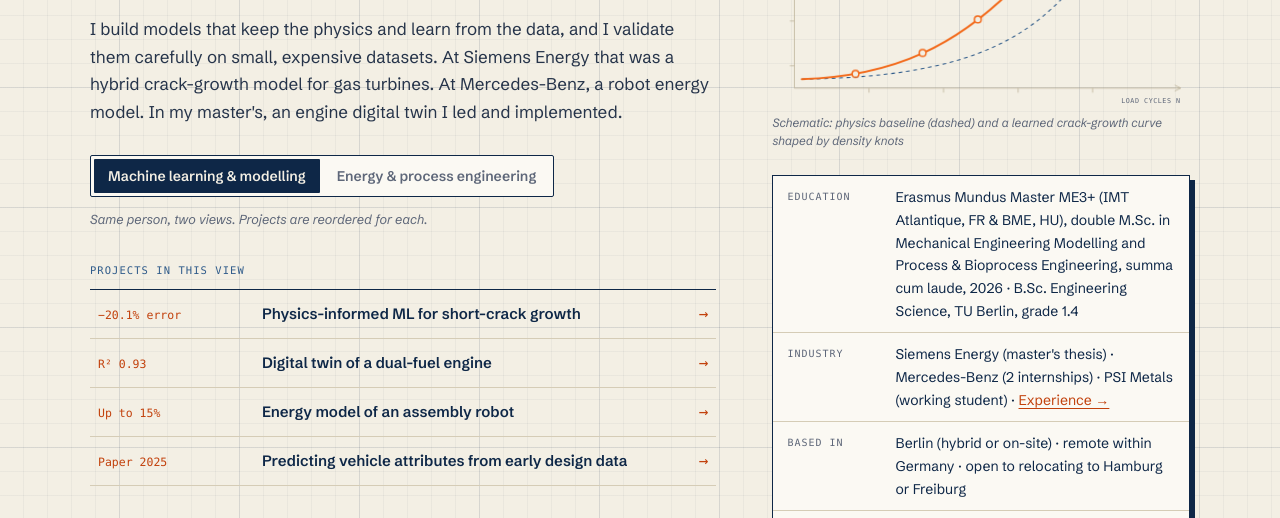
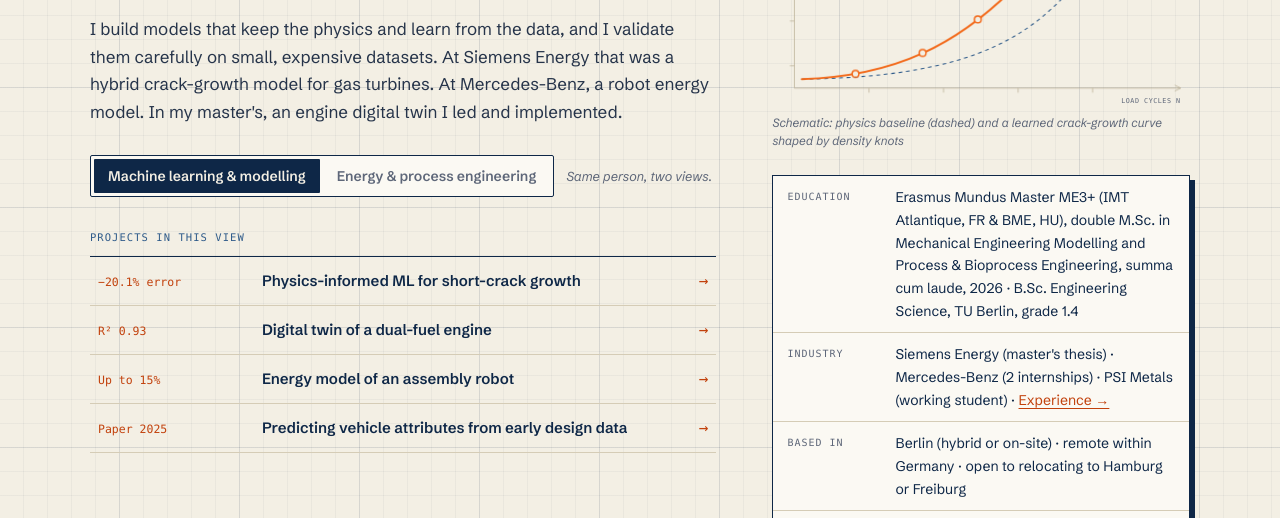
Before and after one commit to kivanho/kivanho.github.io, a plain HTML site: page index.html in a window 1280 px wide. Shown: the part 272-790 px from the top of the page. Drawn offline with Linux system fonts and the light colour scheme; a web font is replaced by a local one.

Commit message:
header edited

```diff
--- a/index.html
+++ b/index.html
@@ -324,7 +324,7 @@ button.copy:active{transform:translate(3px,3px);box-shadow:1px 1px 0 var(--ink)}
           <button type="button" id="t-ml" data-track="ml" aria-pressed="true">Machine learning &amp; modelling</button>
           <button type="button" id="t-energy" data-track="energy" aria-pressed="false">Energy &amp; process engineering</button>
         </div>
-        <span class="hint">Same person, two views. Projects are reordered for each.</span>
+        <span class="hint">Same person, two views.</span>
       </div>
       <div class="plist-wrap">
         <p class="label" id="plist-label">Projects in this view</p>
```
